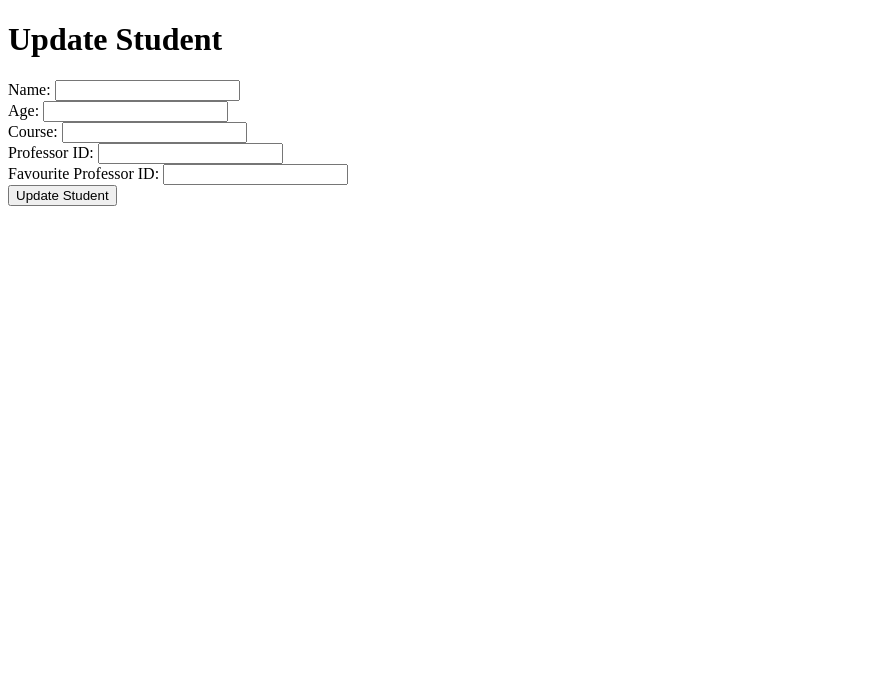
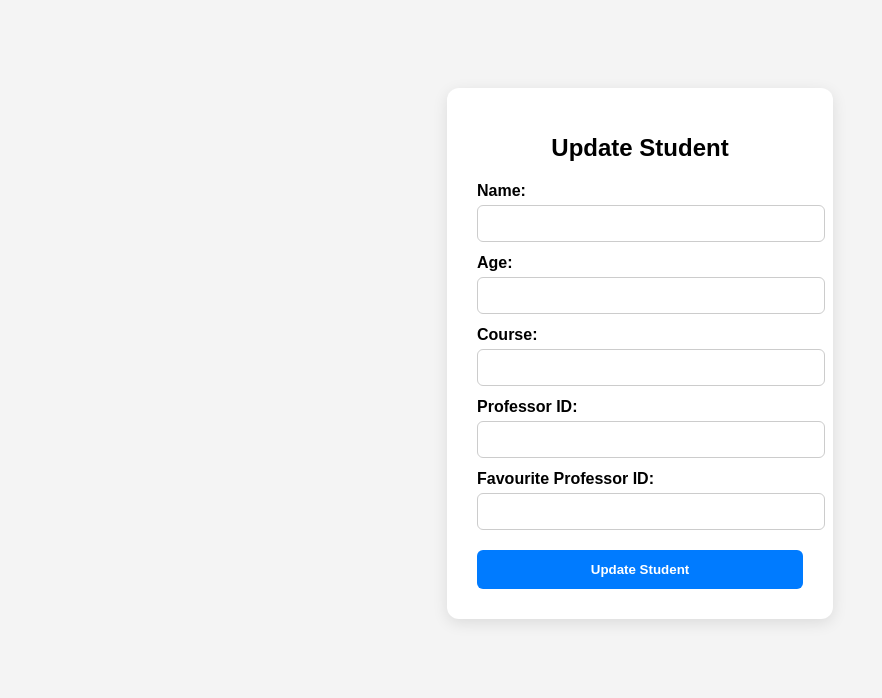
Before and after one commit to jerobinjacob/FlashApp, a Flask app: page /update/1 in a window 1280 px wide. Shown: the top 698 px of the page, without its empty margins (0-882 px from the left). Run offline with Flask 3, Linux system fonts and the light colour scheme; data that the repository does not hold is empty; some libraries are stand-ins or nearby versions.

Commit message:
Added Styling to the Project

```diff
--- a/app.py
+++ b/app.py
@@ -83,6 +83,33 @@ def update(student_id):
         professor_id = request.form.get('professor_id')
         favourite_professors = request.form.get('favourite_professors')
 
+        errors = []
+        if not name:
+            errors.append('Name should not be Empty.')
+        elif not name.isalpha():
+            errors.append('Name must contain only Letters.')
+        if not age:
+            errors.append('Age Should not be Empty.')
+        elif not age.isdigit():
+            errors.append('Age must contain only numbers.')
+        if not course:
+            errors.append('Course Should not be Empty.')
+        elif not course.isalpha():
+            errors.append('Course must contain only letters.')
+        if not professor_id:
+            errors.append('Professor ID should not be Empty.')
+        elif not professor_id.isdigit():
+            errors.append('Professor ID must contain only numbers.')
+        if not favourite_professors:
+            errors.append('Favourite Professor ID should not be Empty.')
+        elif not favourite_professors.isdigit():
+            errors.append('Favourite Professor ID must contain only numbers.')
+
+        if errors:
+            for error in errors:
+                flash(error)
+            return redirect(url_for('update', student_id=student_id))
+
         con = get_connection()
         cur = con.cursor()
         cur.execute('update students set name = %s, age = %s, course = %s, professor_id = %s, favourite_professors = %s where student_id = %s', (name, age, course, professor_id, favourite_professors, student_id))
--- /dev/null
+++ b/static/styles.css
@@ -0,0 +1,138 @@
+/* Center all page content */
+body {
+    font-family: Arial, sans-serif;
+    background-color: #f4f4f4;
+    display: flex;
+    justify-content: center;
+    padding: 40px;
+}
+
+/* Container to wrap all content */
+.container {
+    width: 90%;
+    max-width: 900px;
+    background: white;
+    padding: 30px;
+    border-radius: 10px;
+    box-shadow: 0 4px 8px rgba(0,0,0,0.1);
+}
+
+/* Center the title */
+header h1 {
+    text-align: center;
+    margin-bottom: 20px;
+}
+
+/* Align button to the right */
+.top-bar {
+    display: flex;
+    justify-content: flex-end;
+    margin-bottom: 20px;
+}
+
+/* Style for Add Student button */
+.add-btn {
+    background-color: #007bff;
+    color: white;
+    padding: 10px 20px;
+    border: none;
+    border-radius: 8px;
+    font-weight: bold;
+    cursor: pointer;
+    transition: background-color 0.3s ease;
+}
+
+.add-btn:hover {
+    background-color: #0056b3;
+}
+
+/* Table styling */
+table {
+    width: 100%;
+    border-collapse: collapse;
+    margin-top: 10px;
+}
+
+th, td {
+    padding: 12px;
+    border: 1px solid #ddd;
+    text-align: center;
+}
+
+th {
+    background-color: #f2f2f2;
+}
+
+/* Icon buttons */
+.icon-btn {
+    background: none;
+    border: none;
+    cursor: pointer;
+}
+
+.icon-btn.edit span {
+    color: #007bff;
+}
+
+.icon-btn.delete span {
+    color: red;
+}
+
+/* Form Container */
+.form-box {
+    max-width: 400px;
+    margin: 40px auto;
+    padding: 30px;
+    background-color: white;
+    border-radius: 12px;
+    box-shadow: 0 4px 15px rgba(0,0,0,0.1);
+}
+
+.form-box h1 {
+    text-align: center;
+    margin-bottom: 20px;
+    font-size: 24px;
+}
+
+.form-box label {
+    display: block;
+    font-weight: bold;
+    margin: 12px 0 5px;
+}
+
+.form-box input[type="text"] {
+    width: 100%;
+    padding: 10px;
+    border: 1px solid #ccc;
+    border-radius: 6px;
+}
+
+.form-box input[type="submit"] {
+    width: 100%;
+    padding: 12px;
+    margin-top: 20px;
+    background-color: #007bff;
+    color: white;
+    font-weight: bold;
+    border: none;
+    border-radius: 6px;
+    cursor: pointer;
+    transition: background 0.3s ease;
+}
+
+.form-box input[type="submit"]:hover {
+    background-color: #0056b3;
+}
+
+/* Flash Message */
+ul {
+    list-style: none;
+    padding: 0;
+    text-align: center;
+    color: red;
+}
+
+/* Delete Confirmation Dialog */
+.confirm-dialog {
+    display: none;
+}
--- a/templates/update.html
+++ b/templates/update.html
@@ -2,17 +2,38 @@
 <html>
     <head>
         <title>Update Student</title>
+        <link rel="stylesheet" href="{{ url_for('static', filename='styles.css') }}">
     </head>
     <body>
+        <div class="form-box">
         <h1>Update Student</h1>
+        {% with messages = get_flashed_messages() %}
+            {% if messages %}
+                <ul>
+                    {% for message in messages %}
+                        <li style="color: red;">{{ message }}</li>
+                    {% endfor %}
+                </ul>
+             {% endif %}
+         {% endwith %}
+         <form method="POST">
+            <label>Name:</label>
+            <input type="text" name="name" value="{{ s[1] }}">
 
-        <form method="POST">
-            Name: <input type='text' name='name' value='{{ s[1] }}'><br>
-            Age: <input type='text' name='age' value='{{ s[2] }}'><br>
-            Course: <input type='text' name='course' value='{{ s[3] }}'><br>
-            Professor ID: <input type='text' name='professor_id' value='{{ s[4] }}'><br>
-            Favourite Professor ID: <input type='text' name='favourite_professors' value='{{ s[5] }}'><br>
-            <input type='submit' value='Update Student'>
+            <label>Age:</label>
+            <input type="text" name="age" value="{{ s[2] }}">
+
+            <label>Course:</label>
+            <input type="text" name="course" value="{{ s[3] }}">
+
+            <label>Professor ID:</label>
+            <input type="text" name="professor_id" value="{{ s[4] }}">
+
+            <label>Favourite Professor ID:</label>
+            <input type="text" name="favourite_professors" value="{{ s[5] }}">
+
+            <input type="submit" value="Update Student">
         </form>
+        </div>
     </body>
 </html>
```
Also changed, not shown: templates/add.html (+20 -7 lines), templates/home.html (+41 -13 lines), 2 other files.
